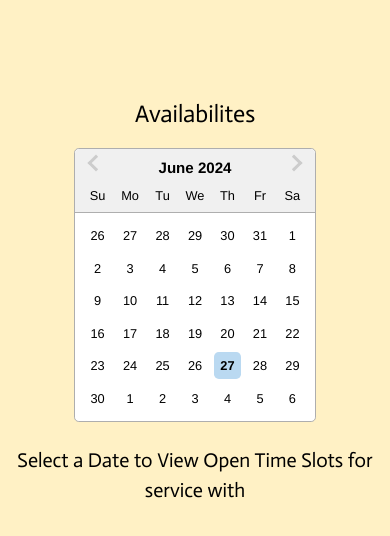
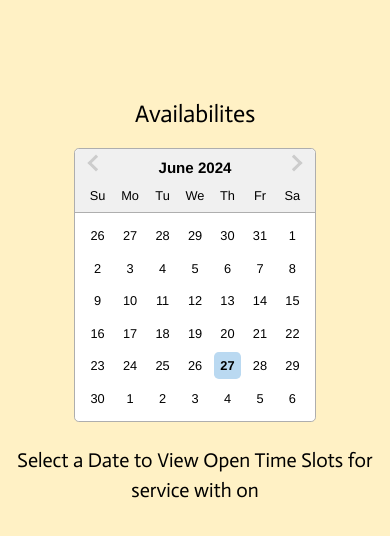
Before and after one commit to clucero36/appointments, a Next.js app in the folder nextjs-appointments/: page /availabilities in a window 390 px wide. Shown: the top 536 px of the page. Built offline with nearby package versions, Linux system fonts and the light colour scheme.

Commit message:
StaffSelect Mobile UI, Availabilites Date on Select

```diff
--- a/nextjs-appointments/pages/availabilities.js
+++ b/nextjs-appointments/pages/availabilities.js
@@ -89,7 +89,7 @@ export default function Availabilities({ serviceData }) {
         onSelect={onSelect}
       />
       <Text mt='1rem' fontSize='xl'>Select a Date to View Open Time Slots for</Text>
-      <Text mb='1rem' fontSize='xl'>{serviceData.service} service with {serviceData.teamMember}</Text>
+      <Text mb='1rem' fontSize='xl'>{serviceData.service} service with {serviceData.teamMember} on {day}</Text>
       <Box display='flex' flexWrap='wrap' justifyContent='center' gap='2rem'>
         {renderedTimeSlots}
       </Box>
--- a/nextjs-appointments/pages/staffSelect.js
+++ b/nextjs-appointments/pages/staffSelect.js
@@ -48,7 +48,7 @@ export default function StaffSelect({ staffData }) {
           serviceName: `${service.object.itemData.name}`
         }
       }}>
-        <Box border='1px' p='1rem' m='.5rem auto' borderRadius='sm' w='50%'>
+        <Box border='1px' p='1rem' m='.5rem auto' borderRadius='sm' w={['100%', '95%', '50%']}>
           <Text>{teamMember.givenName}</Text>
           <Text>{teamMember.familyName}</Text>
           <Text>{teamMember.emailAddress}</Text>
```
